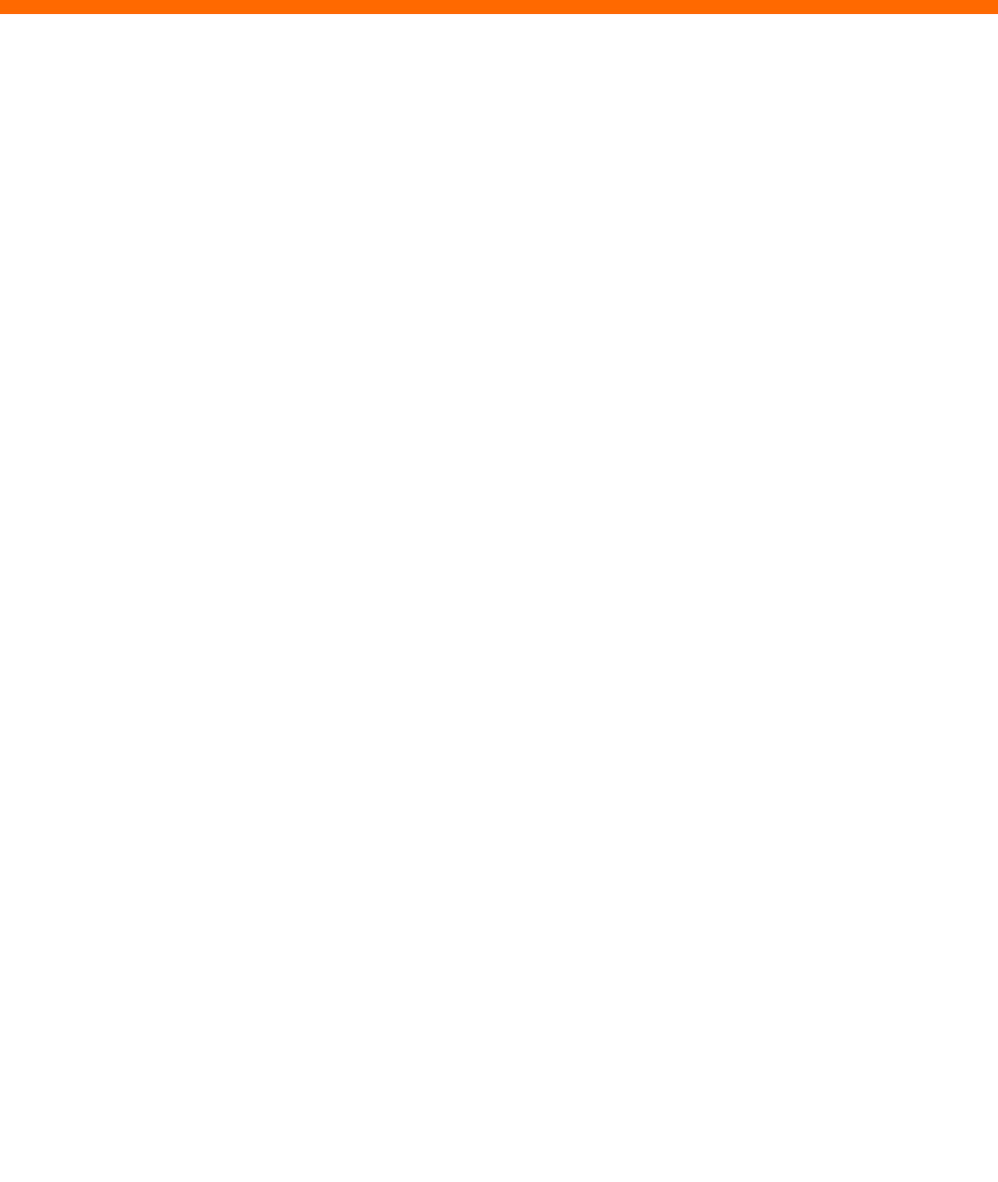
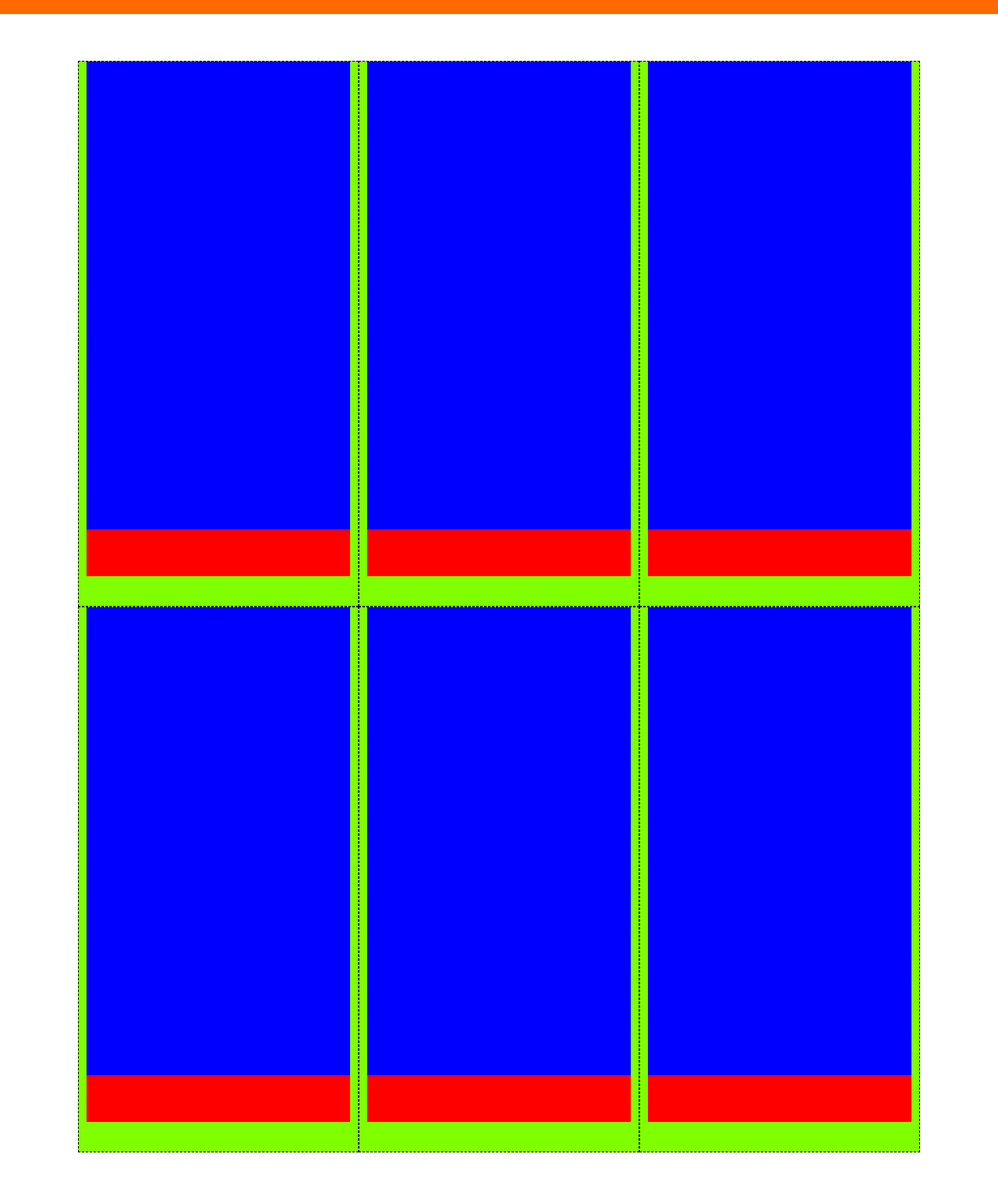
Before and after one commit to Simone-Domenici/html-css-boolando, a plain HTML site: page index.html in a window 1280 px wide. Shown: the part 52-1568 px from the top of the page at 78% size. Before the commit the page ends 800 px from the top, so only its background shows below. Drawn offline with Linux system fonts and the light colour scheme.

Commit message:
ADD main structure

```diff
--- a/css/app.css
+++ b/css/app.css
@@ -73,11 +73,12 @@ img {
     background-color: #FF6900;
     width: 100%;
     height: 70px;
-    position: fixed;
+    /* position: fixed; */
 }
 
 .logo img {
     height: 24px;
+    min-width: 107px;
 }
 
 .main-menu {
@@ -85,3 +86,28 @@ img {
     gap: 20px;
     justify-content: center;
 }
+
+/* Main */
+
+.main-content {
+    padding: 60px 0;
+}
+
+/* Utilities */
+
+ .ph-card {
+    min-height: 700px;
+    background-color: chartreuse;
+    border: 1px dashed black;
+    padding: 0 10px;
+ }
+
+ .card-img {
+    background-color: blue;
+    min-height: 600px;
+ }
+
+ .product-description {
+    background-color: red;
+    min-height: 60px;
+ }
--- a/index.html
+++ b/index.html
@@ -26,12 +26,75 @@
         </nav>
     </header>
     <!-- Main -->
-    <main>
+    <main class="main-content">
+        <div class="container">
+            <div class="row products">
+                <div class="col-33 ph-card">
+                    <div class="card-img">
+                        <img src="" alt="">
+                        <img src="" alt="">
 
+                    </div>
+                    <div class="product-description">
+
+                    </div>
+                </div>
+                <div class="col-33 ph-card">
+                    <div class="card-img">
+                        <img src="" alt="">
+                        <img src="" alt="">
+
+                    </div>
+                    <div class="product-description">
+
+                    </div>
+                </div>
+                <div class="col-33 ph-card">
+                    <div class="card-img">
+                        <img src="" alt="">
+                        <img src="" alt="">
+
+                    </div>
+                    <div class="product-description">
+
+                    </div>
+                </div>
+                <div class="col-33 ph-card">
+                    <div class="card-img">
+                        <img src="" alt="">
+                        <img src="" alt="">
+
+                    </div>
+                    <div class="product-description">
+
+                    </div>
+                </div>
+                <div class="col-33 ph-card">
+                    <div class="card-img">
+                        <img src="" alt="">
+                        <img src="" alt="">
+
+                    </div>
+                    <div class="product-description">
+
+                    </div>
+                </div>
+                <div class="col-33 ph-card">
+                    <div class="card-img">
+                        <img src="" alt="">
+                        <img src="" alt="">
+
+                    </div>
+                    <div class="product-description">
+
+                    </div>
+                </div>
+            </div>
+        </div>
     </main>
     <!-- Footer -->
     <footer>
 
     </footer>
-</body>s
+</body>
 </html>
```
